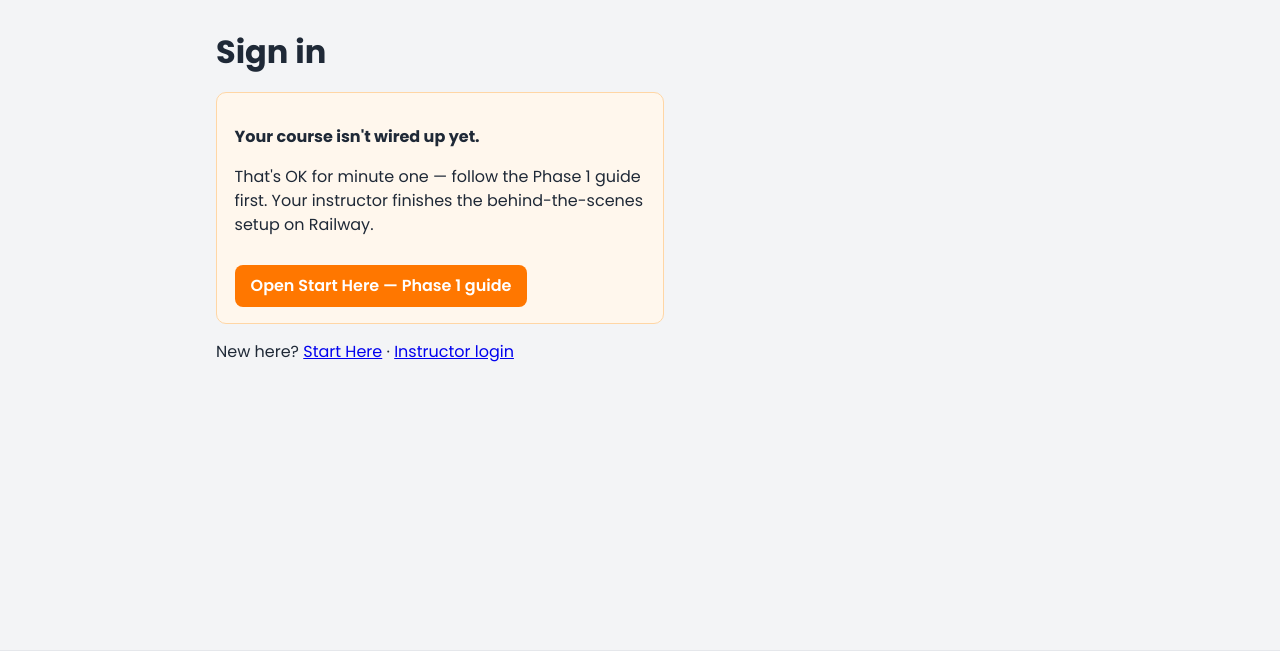
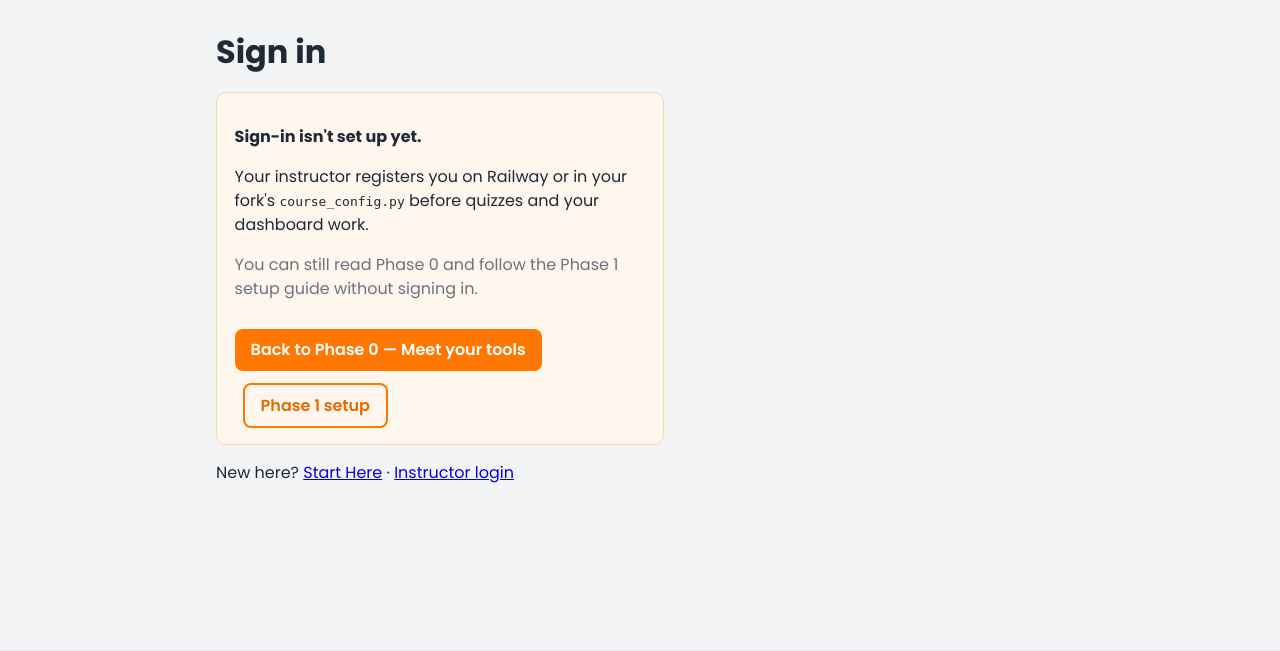
Before and after one commit to premierepc-ops/coding-course-starter, a Flask app: page /login in a window 1280 px wide. Shown: the part 68-719 px from the top of the page. Run offline with Flask 3, Linux system fonts and the light colour scheme.

Commit message:
Fix Phase 0 quiz dead-end when sign-in is not configured.
Hide the quiz button until a learner exists, clarify login messaging, and
honor the next= redirect after sign-in.

Co-authored-by: Cursor <cursoragent@cursor.com>

```diff
--- a/app.py
+++ b/app.py
@@ -167,6 +167,7 @@ def inject_nav():
         "nav": build_nav(current_user),
         "nav_active": request.endpoint,
         "unlocked_phase": unlocked,
+        "learners_registered": LEARNERS,
     }
 
 
--- a/blueprints/course_auth/__init__.py
+++ b/blueprints/course_auth/__init__.py
@@ -176,6 +176,9 @@ def login():
 
         login_user(user_from_learner(learner))
         _login_attempts.pop(rate_key, None)
+        next_page = request.args.get("next") or request.form.get("next")
+        if next_page and next_page.startswith("/"):
+            return redirect(next_page)
         return redirect(url_for("home"))
 
     show_instructor = request.args.get("instructor") == "1"
--- a/blueprints/course_auth/templates/course_auth/login.html
+++ b/blueprints/course_auth/templates/course_auth/login.html
@@ -41,21 +41,21 @@
     {% if not learners %}
 
       <div class="callout">
-
-        <p><strong>Your course isn't wired up yet.</strong></p>
-
-        <p>That's OK for minute one — follow the Phase 1 guide first. Your instructor finishes the behind-the-scenes setup on Railway.</p>
-
-        <a class="button" href="/start">Open Start Here — Phase 1 guide</a>
-
+        <p><strong>Sign-in isn't set up yet.</strong></p>
+        <p>Your instructor registers you on Railway or in your fork's <code>course_config.py</code> before quizzes and your dashboard work.</p>
+        <p class="muted">You can still read Phase 0 and follow the Phase 1 setup guide without signing in.</p>
+        <a class="button" href="/tools">Back to Phase 0 — Meet your tools</a>
+        <a class="button button-secondary" href="/start" style="margin-left:0.5rem;">Phase 1 setup</a>
       </div>
 
     {% else %}
 
       <p class="muted">Choose your name and enter the PIN your instructor gave you.</p>
-      <p class="muted auth-hint">Your name appears here after your instructor adds you in <code>course_config.py</code> (your fork) or Railway Variables on the live site.</p>
 
       <form method="post" class="auth-form">
+        {% if request.args.get('next') %}
+        <input type="hidden" name="next" value="{{ request.args.get('next') }}">
+        {% endif %}
 
         <label>
 
```
Also changed, not shown: templates/tools.html (+15 -3 lines).
